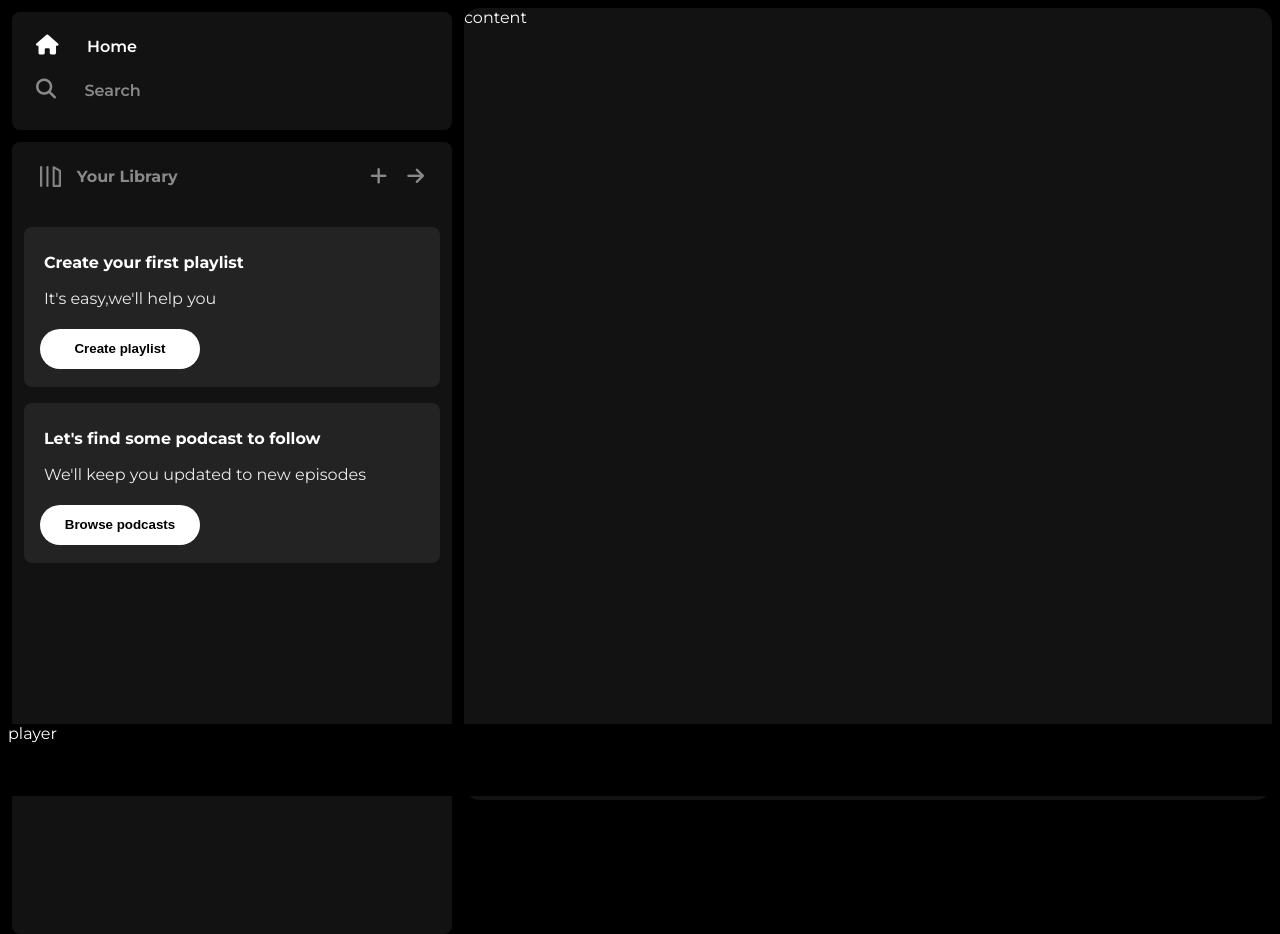
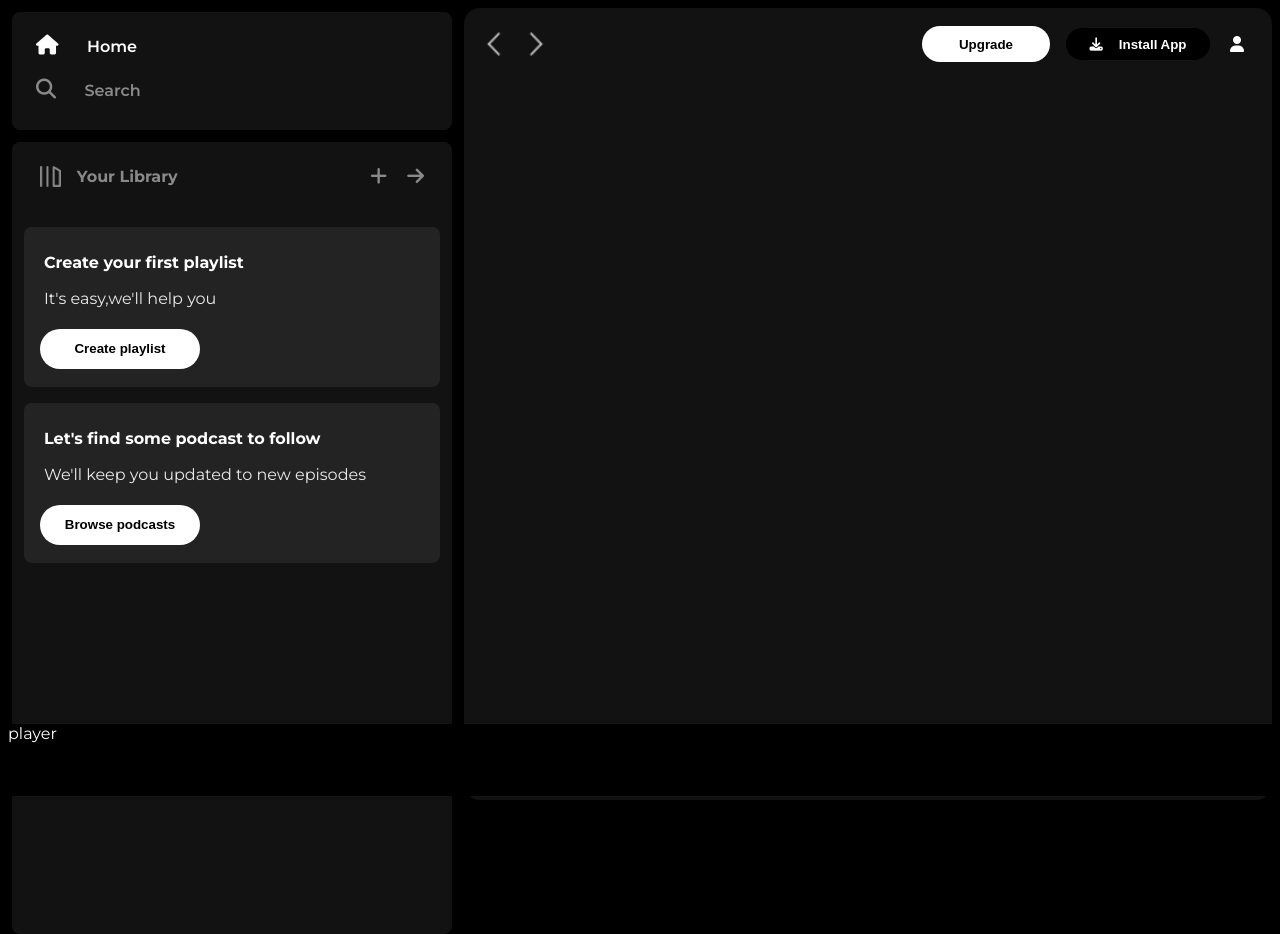
Before and after one commit to Sabick-A/Spotify-Clone-Project, a plain HTML site: page index.html in a window 1280 px wide. Drawn offline with Linux system fonts and the light colour scheme.

Commit message:
added navigaton bar

```diff
--- a/index.html
+++ b/index.html
@@ -47,7 +47,20 @@
                 </div>
             </div>
         </div>
-        <div class="content">content</div>
+        <div class="content">
+            <div class="sticky-nav">
+                <div class="sticky-nav-arrows">
+                    <img src="./assets/backward_icon.png" alt="b-icon">
+                    <img src="./assets/forward_icon.png" alt="f-icon">
+                </div>
+                <div class="sticky-nav-icons">
+                    <button class="badge" id="upgrade">Upgrade</button>
+                    <button class="badge" id="install"><i class="fa-solid fa-download"></i>Install App</button>
+                    <i class="fa-solid fa-user " id="user"></i>
+                </div>
+            </div>
+            <div class="card-container"></div>
+        </div>
         <div class="player">player</div>
     </div>
 </body>
--- a/style.css
+++ b/style.css
@@ -134,3 +134,73 @@ div{
     transform: scale(1.05);
     box-shadow: 2px 2px #313131;
 }
+
+
+.sticky-nav{
+    position: sticky;
+    top:0;
+    height: 4rem;
+    display: flex;
+    justify-content: space-between;
+    align-items: center;
+    z-index: 10;
+    background-color: #121212 ;
+}
+
+.sticky-nav-icons{
+    display: flex;
+    justify-content: space-around;
+    align-items: center;
+    margin: 0.5rem;
+}
+
+.sticky-nav-arrows{
+    display: flex;
+    align-items: center;
+    justify-content: center;
+}
+
+.sticky-nav-arrows img{
+    margin:0.5rem;
+    height: 1.7rem;
+    width: 1.7rem;
+    opacity: 0.7;
+}
+
+.sticky-nav-arrows img:hover{
+    opacity: 1;
+}
+
+.sticky-nav-icons button{
+    margin:0.5rem;
+}
+
+#user{
+    margin:0.5rem;
+    margin-right: 1rem;
+    margin-left: 0.75rem;
+
+}
+
+#upgrade{
+    width: 8rem;
+    height: 2.2rem;
+}
+
+#install{
+    width: 9rem;
+    height: 2rem;
+    background-color: black;
+    color: white;
+}
+
+#install i{
+    margin-right:1rem;
+}
+
+#user:hover{
+    transform: scale(1.03);
+}
+#install:hover{
+    box-shadow: 2px 2px rgb(28, 28, 28);
+}
```
